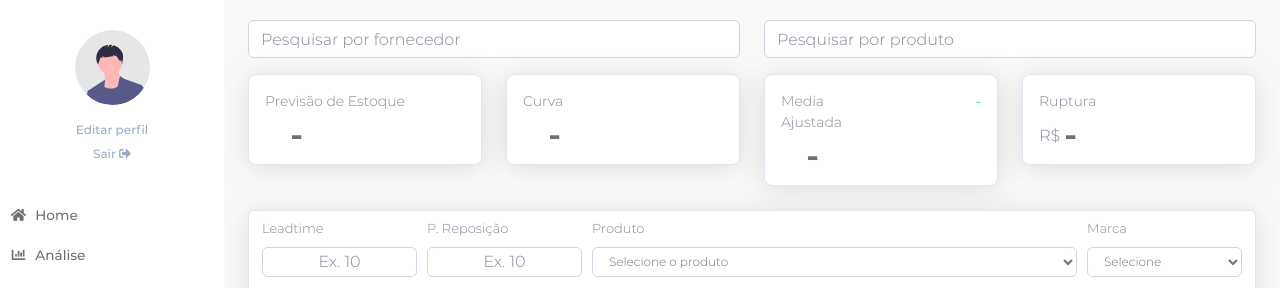
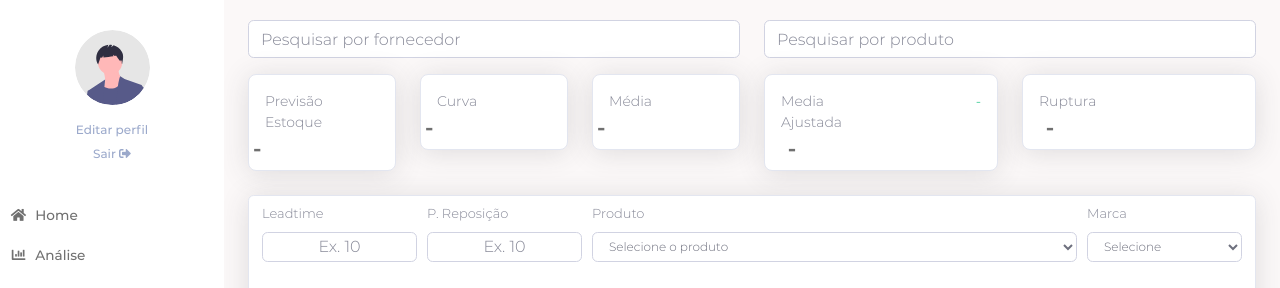
Before and after one commit to jeff-vasconcelos/compras, a Django app: template templates/aplicacao/paginas/analise.html in a window 1280 px wide. Shown: the top 288 px of the page. Run offline with Django 3.2, Linux system fonts and the light colour scheme; the template is opened without the code that fills it, so the values that code supplies are empty; parts of the project's set-up code (start-up, migrations or seed data) failed here and were passed over; some libraries are stand-ins or nearby versions.

Commit message:
Adicionando card, ajustando valores monetarios

```diff
--- a/core/views/analise_views.py
+++ b/core/views/analise_views.py
@@ -186,12 +186,14 @@ def selecionar_produto(request):
                 'sugestao_unidade': sug_unit,
                 'curva': str(produto_dados['curva'][0]),
                 'media_ajustada': str(produto_dados['media_ajustada'][0]),
-                'ruptura': float(produto_dados['ruptura']),
+                'ruptura': str(produto_dados['ruptura'][0]),
                 'ruptura_porc': float(produto_dados['ruptura_porc']),
+                'ruptura_cor': str(produto_dados['cor_ruptura'][0]),
                 'condicao_estoque': str(produto_dados['condicao_estoque'][0]),
                 'preco_tabela': float(produto_dados['preco_venda_tabela'][0]),
                 'margem': float(produto_dados['margem'][0]),
                 'porc_media': float(produto_dados['porcent_media'][0]),
+                'media_simples': float(produto_dados['media'][0]),
             }
 
             mapa = mapas_serie(empresa, produto)
@@ -244,6 +246,8 @@ def mapas_serie(empresa, produto):
 
     qt_estoque = list(hist_estoque['qt_estoque'])
     label_dt_serie_est = list(hist_estoque['data_serie_hist_est'])
+
+    print(data_med)
 
     graf_prod = []
     item = {
--- a/templates/aplicacao/paginas/analise.html
+++ b/templates/aplicacao/paginas/analise.html
@@ -52,18 +52,18 @@
             </div>
         </div>
 
-        <div class="col-xl-3 col-lg-3">
+        <div class="col-xl-2 col-lg-2">
             <div class="card shadow mb-4 cards-home-info">
                 <div class="card-body cards-home-body">
                     <div class="row cards-home-titulo">
                         <div class="col-12">
-                            Previsão de Estoque
+                            Previsão Estoque
                         </div>
                     </div>
                     <div class="row cards-home-valores">
-                        <div class="col-2 cards-home-sifrao">
+                        <div class="col-1 cards-home-sifrao">
                         </div>
-                        <div class="col-10 cards-home-valor" id="valor_fat">
+                        <div class="col-11 cards-home-valor" id="valor_fat">
                             -
                         </div>
                         <!--
@@ -76,7 +76,7 @@
             </div>
         </div>
 
-        <div class="col-xl-3 col-lg-3">
+        <div class="col-xl-2 col-lg-2">
             <div class="card shadow mb-4 cards-home-info">
                 <div class="card-body cards-home-body">
                     <div class="row cards-home-titulo">
@@ -88,10 +88,30 @@
 {#                        </div>#}
                     </div>
                     <div class="row cards-home-valores">
-                        <div class="col-2 cards-home-sifrao">
+                        <div class="col-1 cards-home-sifrao">
 
                         </div>
-                        <div class="col-10 cards-home-valor" id="valor_curva">
+                        <div class="col-11 cards-home-valor" id="valor_curva">
+                            -
+                        </div>
+                    </div>
+                </div>
+            </div>
+        </div>
+
+        <div class="col-xl-2 col-lg-2">
+            <div class="card shadow mb-4 cards-home-info">
+                <div class="card-body cards-home-body">
+                    <div class="row cards-home-titulo">
+                        <div class="col-8">
+                            Média
+                        </div>
+                    </div>
+                    <div class="row cards-home-valores">
+                        <div class="col-1 cards-home-sifrao">
+
+                        </div>
+                        <div class="col-11 cards-home-valor" id="valor_media_simples">
                             -
                         </div>
                     </div>
@@ -111,10 +131,10 @@
                         </div>
                     </div>
                     <div class="row cards-home-valores">
-                        <div class="col-2 cards-home-sifrao">
+                        <div class="col-1 cards-home-sifrao">
 
                         </div>
-                        <div class="col-10 cards-home-valor" id="valor_media">
+                        <div class="col-11 cards-home-valor" id="valor_media">
                             -
                         </div>
                     </div>
@@ -134,10 +154,10 @@
                         </div>
                     </div>
                     <div class="row cards-home-valores">
-                        <div class="col-2 cards-home-sifrao">
-                            R$
+                        <div class="col-1 cards-home-sifrao">
+
                         </div>
-                        <div class="col-10 cards-home-valor" id="valor_ruptura">
+                        <div class="col-11 cards-home-valor" id="valor_ruptura">
                             -
                         </div>
                     </div>
--- a/templates/static/aplicacao/css/home.css
+++ b/templates/static/aplicacao/css/home.css
@@ -24,7 +24,7 @@ div.cards-home-sifrao{
 }
 div.cards-home-valor{
     padding-left: 0px;
-    font-size: 30px;
+    font-size: 20px;
     font-weight: bold;
     margin-top: auto;
     margin-bottom: auto;
--- a/templates/static/aplicacao/js/selecao_produto.js
+++ b/templates/static/aplicacao/js/selecao_produto.js
@@ -5,11 +5,12 @@ const tabelaPedidosPendentes = document.getElementById('pedidos-pendentes-modal'
 
 //CARDS
 const porc_faturamento = document.getElementById('porc_fat')
-const valor_faturamento = document.getElementById('valor_fat')
+const valor_condicao_est = document.getElementById('valor_fat')
 const porc_curva = document.getElementById('porc_curva')
 const valor_curva = document.getElementById('valor_curva')
 const porc_media = document.getElementById('porc_media')
 const valor_media = document.getElementById('valor_media')
+const valor_media_simples = document.getElementById('valor_media_simples')
 const porc_ruptura = document.getElementById('porc_ruptura')
 const valor_ruptura = document.getElementById('valor_ruptura')
 
@@ -335,27 +336,54 @@ const sendSelectProd = (prod, lead, t_repo) => {
                 //DADOS DA TABELA
 
                 if (!data) {
-                    valor_faturamento.innerHTML = ""
+                    valor_condicao_est.innerHTML = ""
                     valor_curva.innerHTML = ""
                     valor_media.innerHTML = ""
                     valor_ruptura.innerHTML = ""
                     porc_ruptura.innerHTML = ""
                     tabelaInfo.innerHTML = ""
                     porc_media.innerHTML = ""
+                    valor_media_simples.innerHTML = ""
                 } else {
-                    valor_faturamento.innerHTML = ""
+                    valor_condicao_est.innerHTML = ""
                     valor_curva.innerHTML = ""
                     valor_media.innerHTML = ""
                     valor_ruptura.innerHTML = ""
                     porc_ruptura.innerHTML = ""
                     tabelaInfo.innerHTML = ""
                     porc_media.innerHTML = ""
+                    valor_media_simples.innerHTML = ""
 
-                    if (data.ruptura < 0) {
+                    // VALIDANDO COR DA RUPTURA
+                    if (data.ruptura_cor === 'positivo') {
                         valor_ruptura.style.color = "#707070"
-                    } else if (data.ruptura >= 0) {
+                    } else if (data.ruptura_cor === 'negativo') {
                         valor_ruptura.style.color = "#de200d"
                     }
+
+                    // VALIDANDO COR DA SITUAÇÃO ESTOQUE
+                    if (data.condicao_estoque === 'NORMAL') {
+                        valor_condicao_est.style.color = "#707070"
+                    } else if (data.condicao_estoque === 'PARCIAL') {
+                        valor_condicao_est.style.color = "#ff8518"
+                    } else if (data.condicao_estoque === 'RUPTURA') {
+                        valor_condicao_est.style.color = "#de200d"
+                    }
+
+                    // VALIDANDO COR DA CURVA
+                    if (data.curva === 'A') {
+                        valor_curva.style.color = "#02e591"
+                    } else if (data.curva === 'B') {
+                        valor_curva.style.color = "#4791ff"
+                    } else if (data.curva === 'C') {
+                        valor_curva.style.color = "#54d8ff"
+                    }else if (data.curva === 'D') {
+                        valor_curva.style.color = "#a3a0fb"
+                    }else if (data.curva === 'E') {
+                        valor_curva.style.color = "#ec6666"
+                    }
+
+
                     tabelaInfo.innerHTML += `
                         <td class="tabela-info">${data.filial}</td>
                         <td class="tabela-info">Matriz</td>
@@ -375,7 +403,7 @@ const sendSelectProd = (prod, lead, t_repo) => {
                         <td class="tabela-info">${data.margem} %</td>
                     `
 
-                    valor_faturamento.innerHTML += `
+                    valor_condicao_est.innerHTML += `
                         ${data.condicao_estoque}
                     `
                     valor_curva.innerHTML += `
@@ -383,6 +411,9 @@ const sendSelectProd = (prod, lead, t_repo) => {
                     `
                     valor_media.innerHTML += `
                         ${data.media_ajustada}
+                    `
+                    valor_media_simples.innerHTML += `
+                        ${data.media_simples}
                     `
                     porc_media.innerHTML += `
                         ${data.porc_media} %
```
Also changed, not shown: core/trata_dados/infor_produto.py (+13 -2 lines), core/trata_dados/vendas.py (+4 -4 lines).
